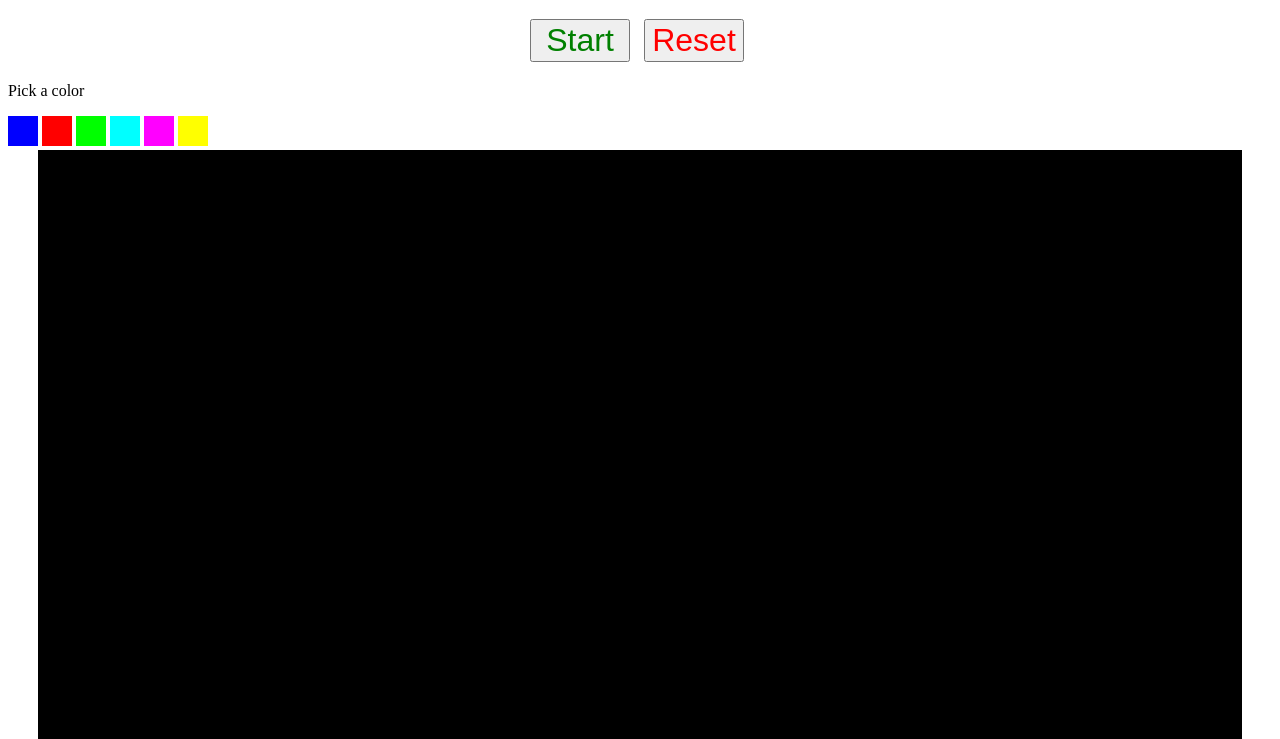
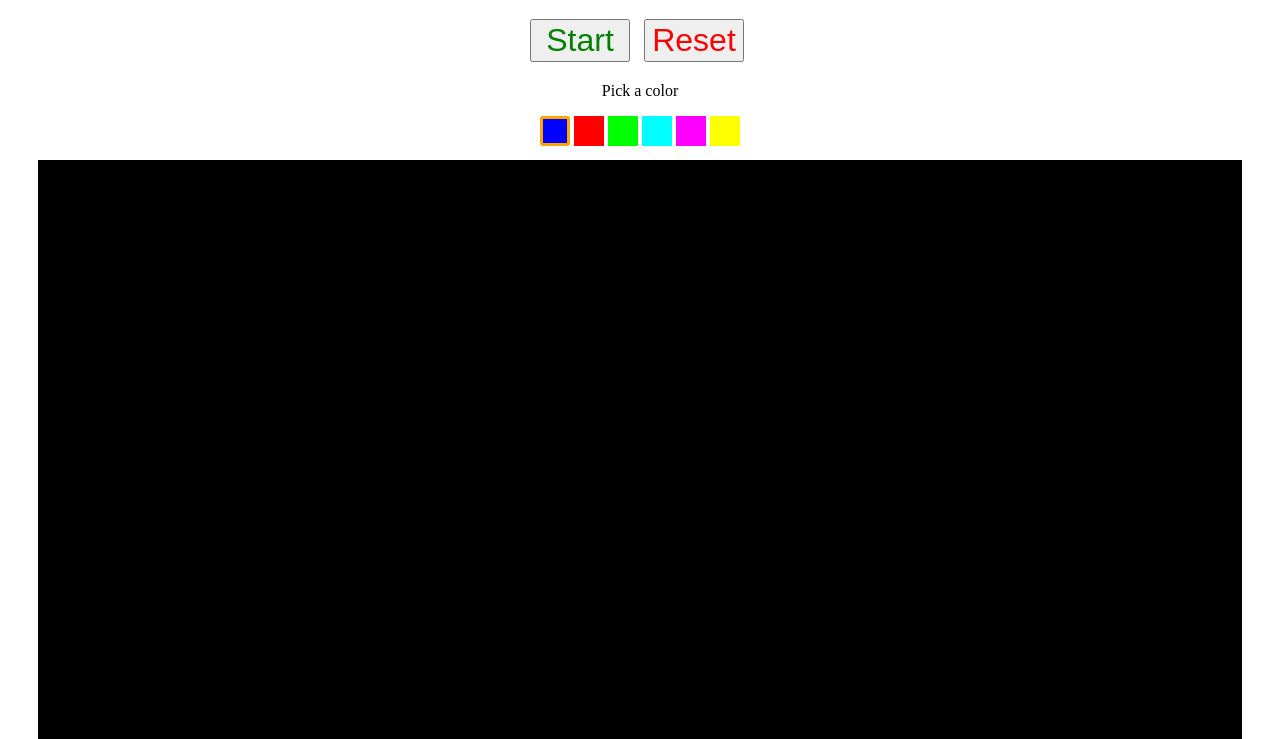
Before and after one commit to OwenKLenz/life, a website with bundled scripts: page public/index.html in a window 1280 px wide. Shown: the part 61-800 px from the top of the page. Built offline with nearby package versions, Linux system fonts and the light colour scheme; files whose address does not match are found by name.

Commit message:
centered color picker and added current color highlighting:

```diff
--- a/public/index.html
+++ b/public/index.html
@@ -15,7 +15,7 @@
     </div>
     <div id="color-selector">
       <p>Pick a color</p>
-      <div data-color="rgb(0, 0, 255)" class="colorPicker"></div>
+      <div data-color="rgb(0, 0, 255)" class="colorPicker selected"></div>
       <div data-color="rgb(255, 0, 0)" class="colorPicker"></div>
       <div data-color="rgb(0, 255, 0)" class="colorPicker"></div>
       <div data-color="rgb(0, 255, 255)" class="colorPicker"></div>
--- a/public/javascripts/event-listeners.js
+++ b/public/javascripts/event-listeners.js
@@ -1,4 +1,9 @@
 import { emitGridState } from "./socket_stuff.js";
+const resetPickers = () => {
+    [...document.getElementsByClassName("colorPicker")].forEach((picker) => {
+        picker.className = "colorPicker";
+    });
+};
 const cellClickHandler = (e, grid) => {
     const target = e.target;
     const { xCoord, yCoord } = target.dataset;
@@ -28,14 +33,14 @@ export const attachGridInteractionEvents = (gridObject) => {
     });
 };
 export const attachColorSelect = (grid) => {
-    const colors = document.getElementsByClassName("colorPicker");
-    for (let i = 0; i < colors.length; i++) {
-        const picker = colors[i];
+    [...document.getElementsByClassName("colorPicker")].forEach((picker) => {
         const color = picker.dataset.color;
         picker.style.backgroundColor = color;
         picker.addEventListener("click", () => {
+            resetPickers();
+            picker.className = "colorPicker selected";
             grid.selectedColor = color;
         });
-    }
+    });
 };
 //# sourceMappingURL=event-listeners.js.map
--- a/public/stylesheets/life.css
+++ b/public/stylesheets/life.css
@@ -1,5 +1,9 @@
 h1 {
   text-align: center;
+}
+
+p {
+  font-size: 16px;
 }
 
 #grid {
@@ -17,12 +21,7 @@ h1 {
   width: 15px;
   height: 15px;
   margin: 0;
-  /* background-color: #000000; */
 }
-
-/* .alive { */
-  /* background-color: #00ff00; */
-/* } */
 
 button {
   font-size: 2rem;
@@ -44,6 +43,17 @@ button {
   margin-left: 5px;
 }
 
+#color-selector {
+  text-align: center;
+  margin-bottom: 10px;
+}
+
+#color-selector .selected {
+  border: 3px solid orange;
+  border-radius: 3px;
+  box-sizing: border-box;
+}
+
 .colorPicker {
   display: inline-block;
   width: 30px;
```
Also changed, not shown: public/javascripts/event-listeners.ts (+11 -5 lines), 4 other files.
